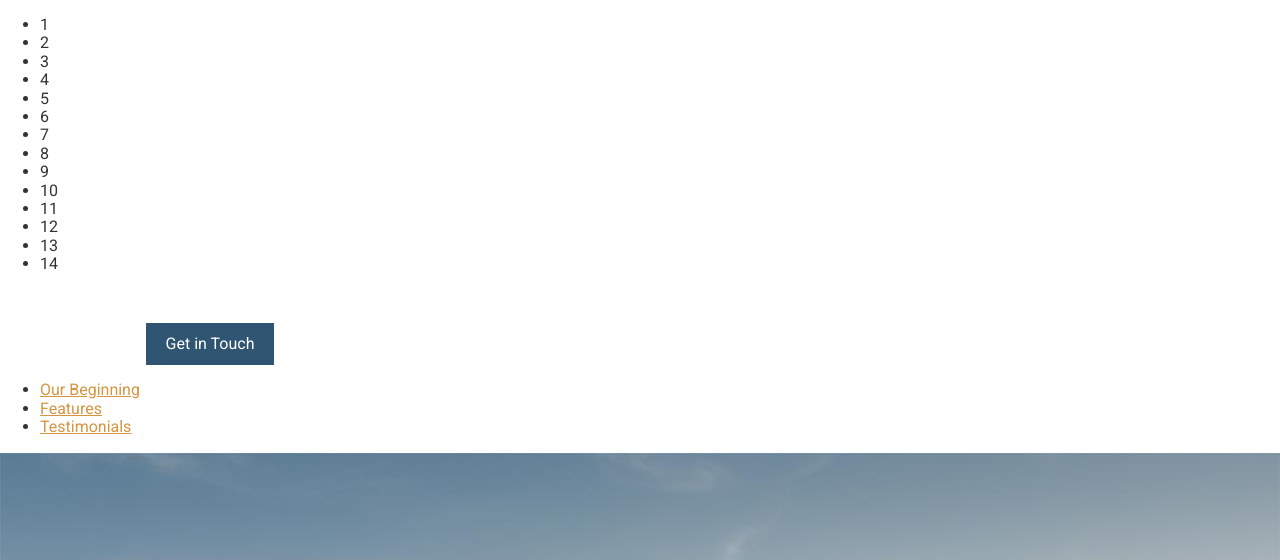
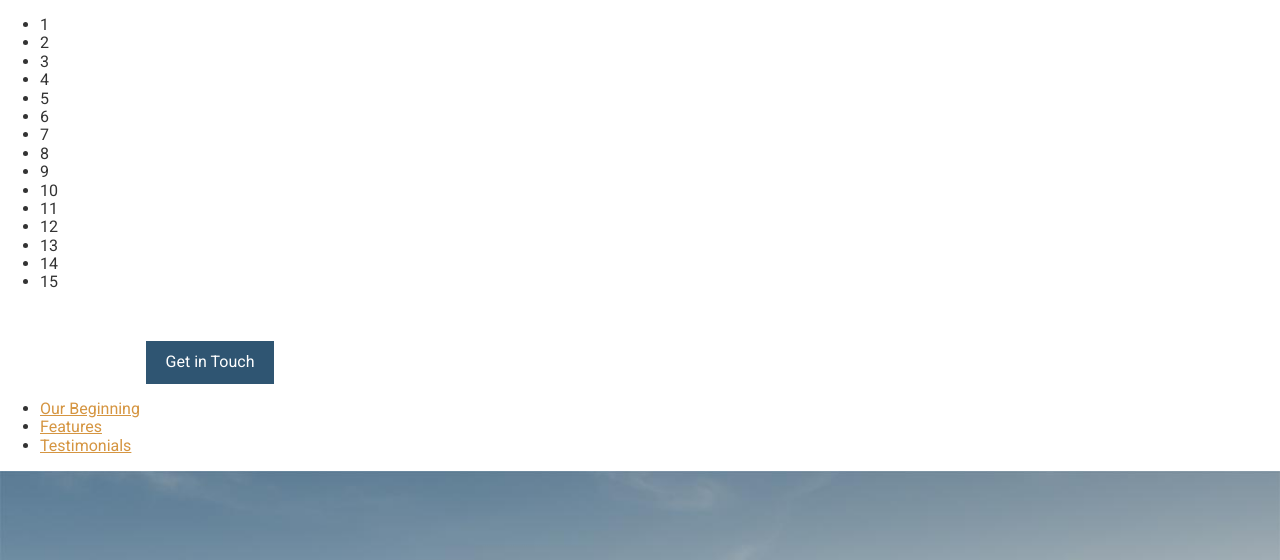
Before and after one commit to JasonDuquain/TravelSite-May, a website: page app/index.html in a window 1280 px wide. Shown: the top 560 px of the page. Drawn offline with Linux system fonts and the light colour scheme.

Commit message:
completed count to fourteen

```diff
--- a/app/index.html
+++ b/app/index.html
@@ -24,6 +24,7 @@
         <li>12</li>
         <li>13</li>
         <li>14</li>
+        <li>15</li>
     </ul>
     <header>
         <img src="assets/images/icons/clear-view-escapes.svg">
```
